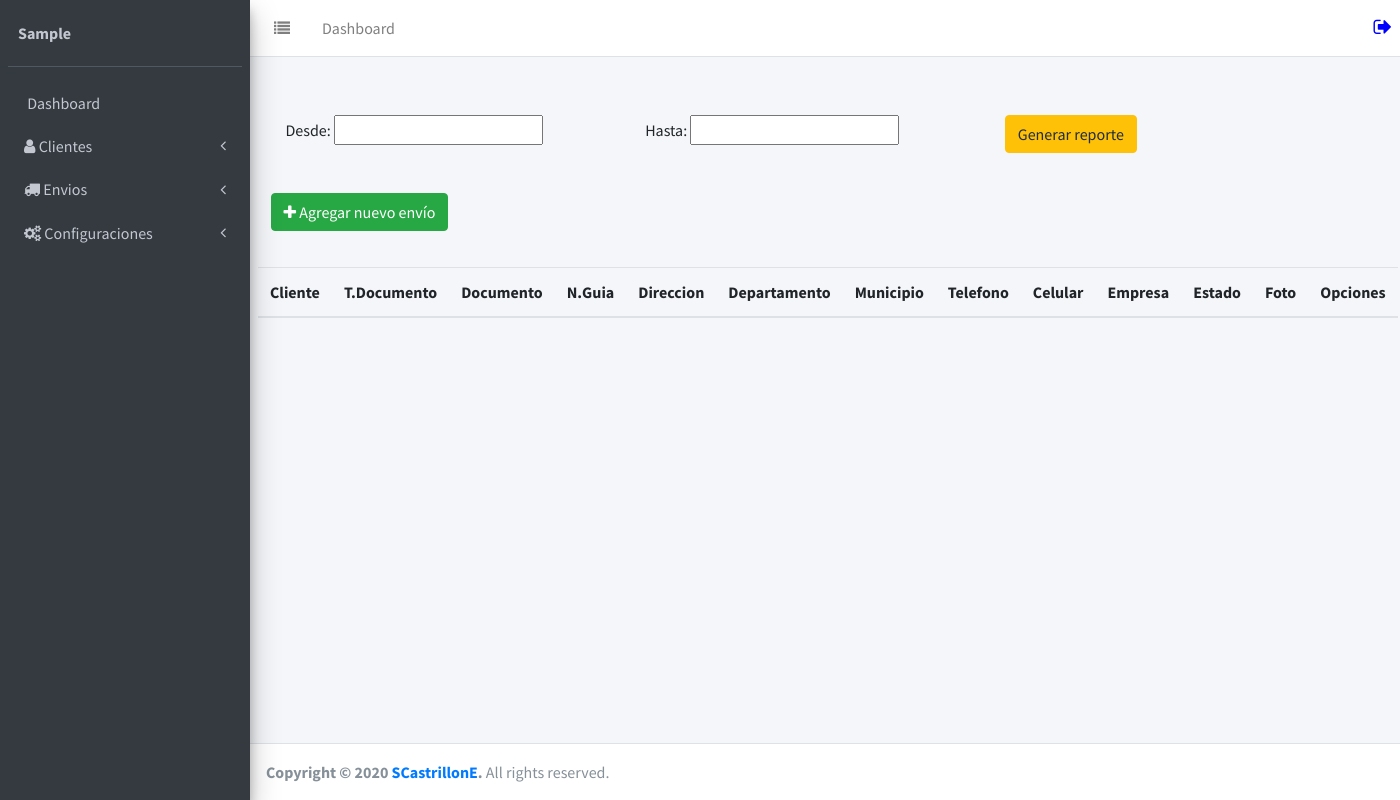
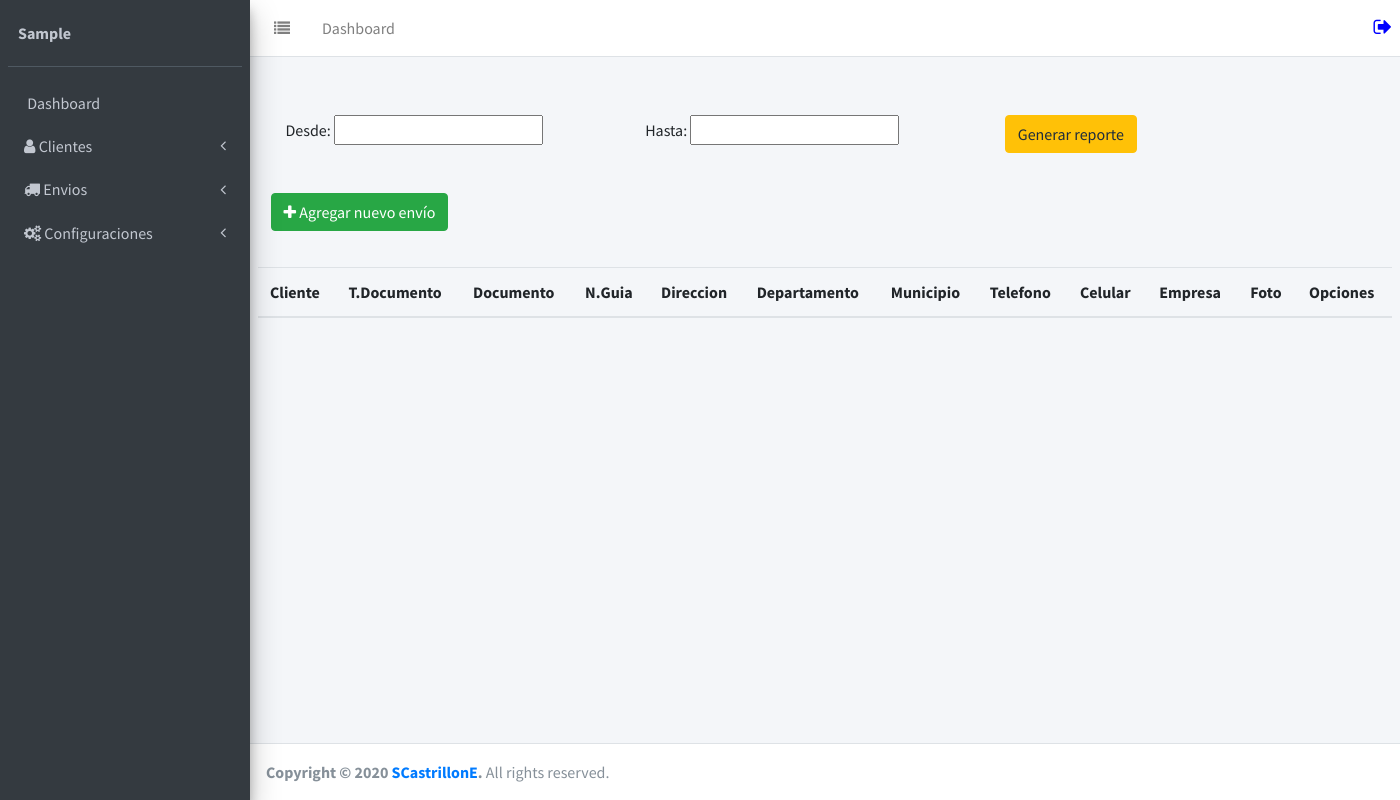
Before and after one commit to ScastrillonE/Gestion-envios, a Django app: page /shipping/list in a window 1400 px wide. Run offline with Django 3.2, Linux system fonts and the light colour scheme; the visitor is signed in with stand-in values (Sample User, id 1); data that the repository does not hold is empty; some libraries are stand-ins or nearby versions.

Commit message:
Fix shipping table error-3

```diff
--- a/shipments/templates/shipments/list_shipping.html
+++ b/shipments/templates/shipments/list_shipping.html
@@ -41,7 +41,6 @@
         <th>Telefono</th>
         <th>Celular</th>
         <th>Empresa</th>
-        <th>Estado</th>
         <th>Foto</th>
         <th>Opciones</th>
     </tr>
--- a/static/js/functions.js
+++ b/static/js/functions.js
@@ -62,7 +62,6 @@ function listarEnvios(){
             {"data":"c_phone"},
             {"data":"c_cel"},
             {"data":"s_company"},
-            {"data":"status"},
             {
                 data: 'Foto',
                 render: function(data,type,row){
```
